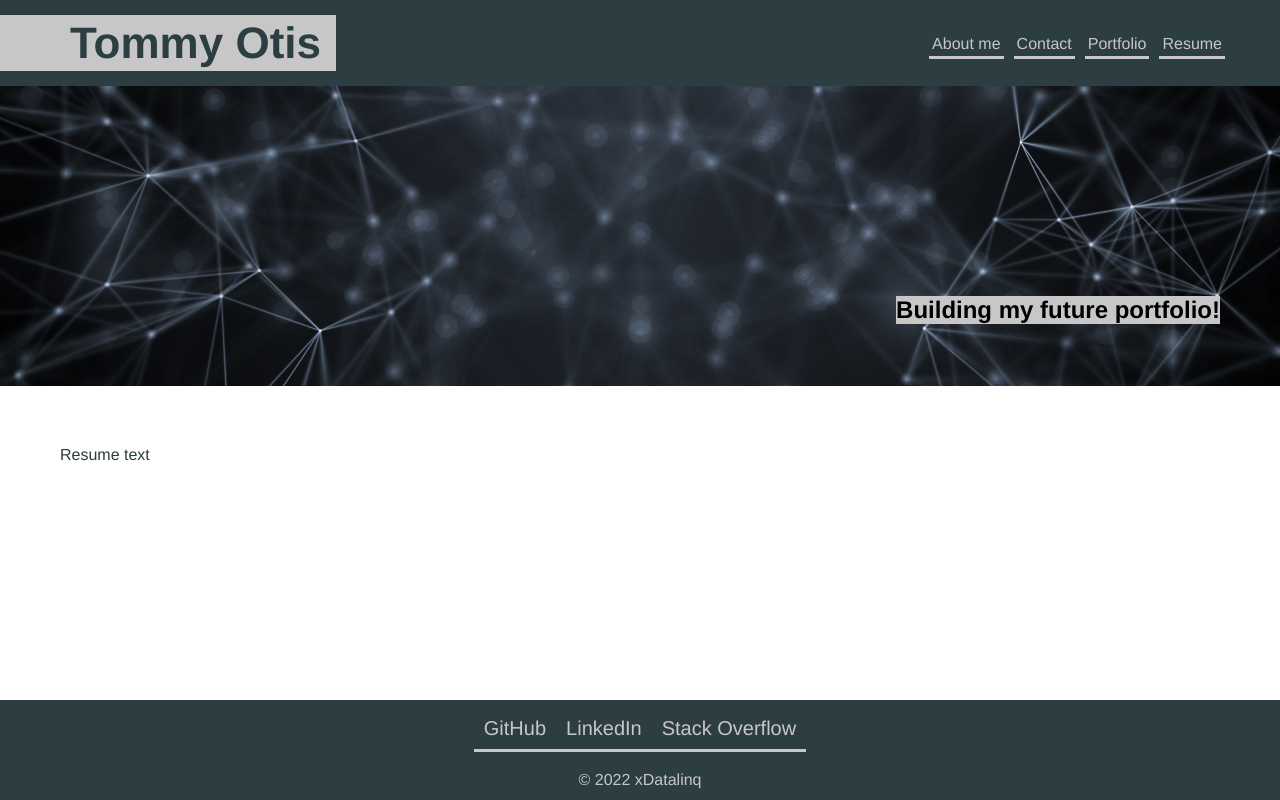
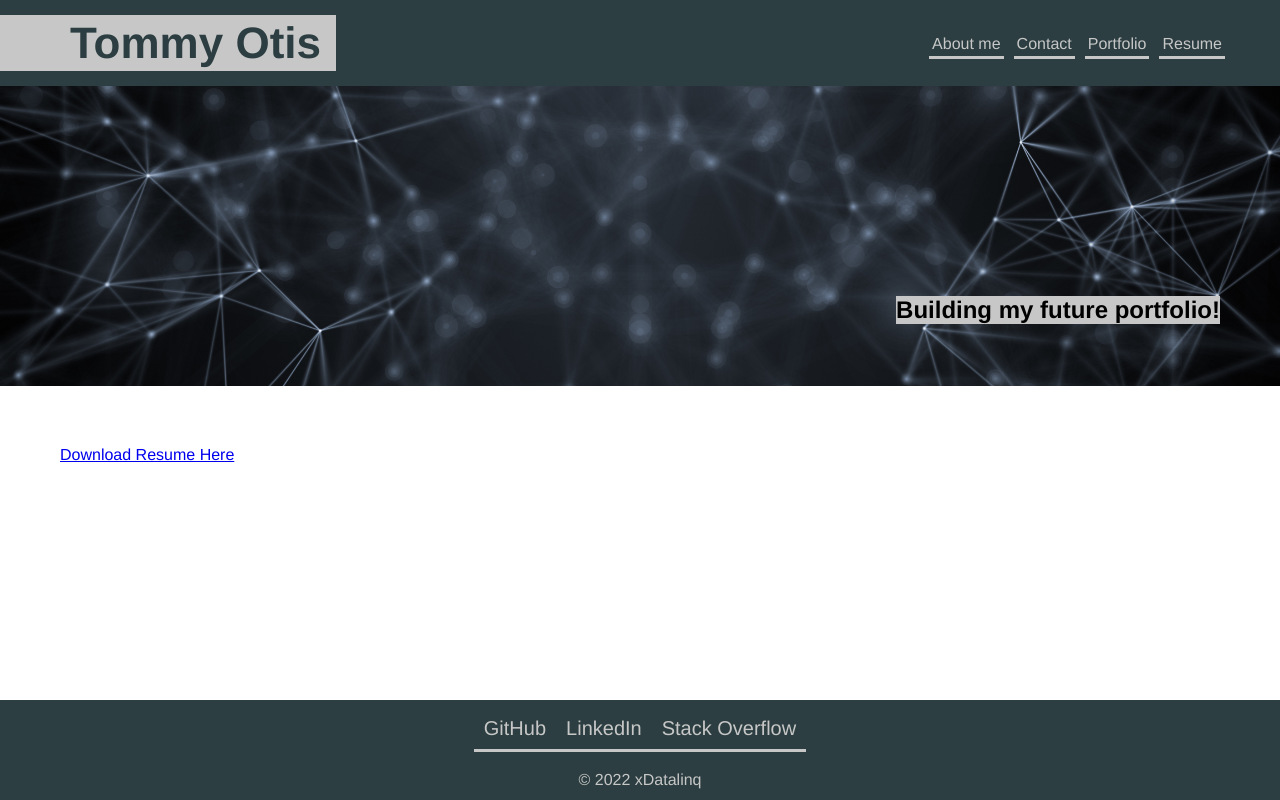
Before and after one commit to xdatalinq/react-spa, a React (Create React App) app: page / in a window 1280 px wide. Both pictures are taken after a click on the link "Resume". Built offline with nearby package versions, Linux system fonts and the light colour scheme.

Commit message:
resume section

```diff
--- a/src/components/Resume/index.js
+++ b/src/components/Resume/index.js
@@ -4,7 +4,9 @@ function Resume(props) {
   const { currentCategory } = props;
   return (
     <section>
-      <p>Resume text</p>
+      <a href="https://xdatalinq.github.io/portfolio-layout/assets/resume.txt" target="_blank">
+        <p>Download Resume Here</p>
+      </a>
     </section>
   );
 }
```
